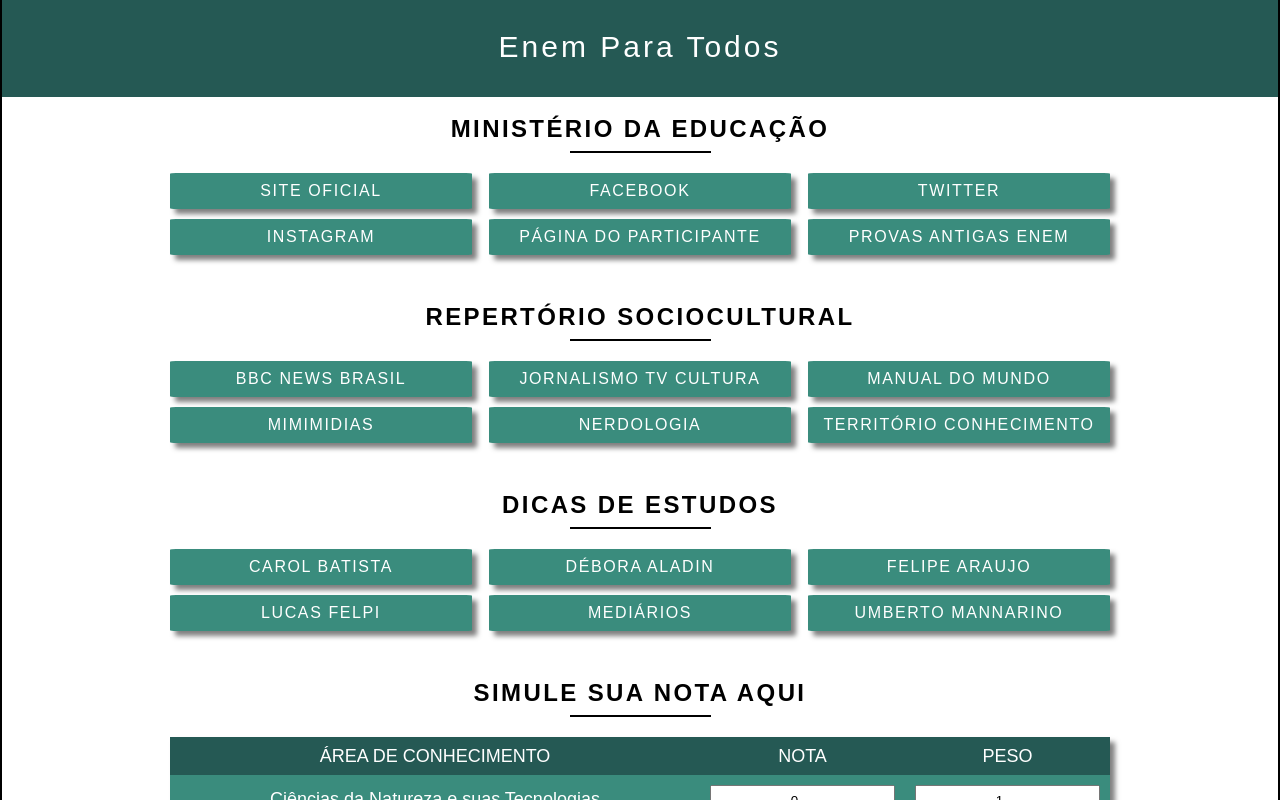
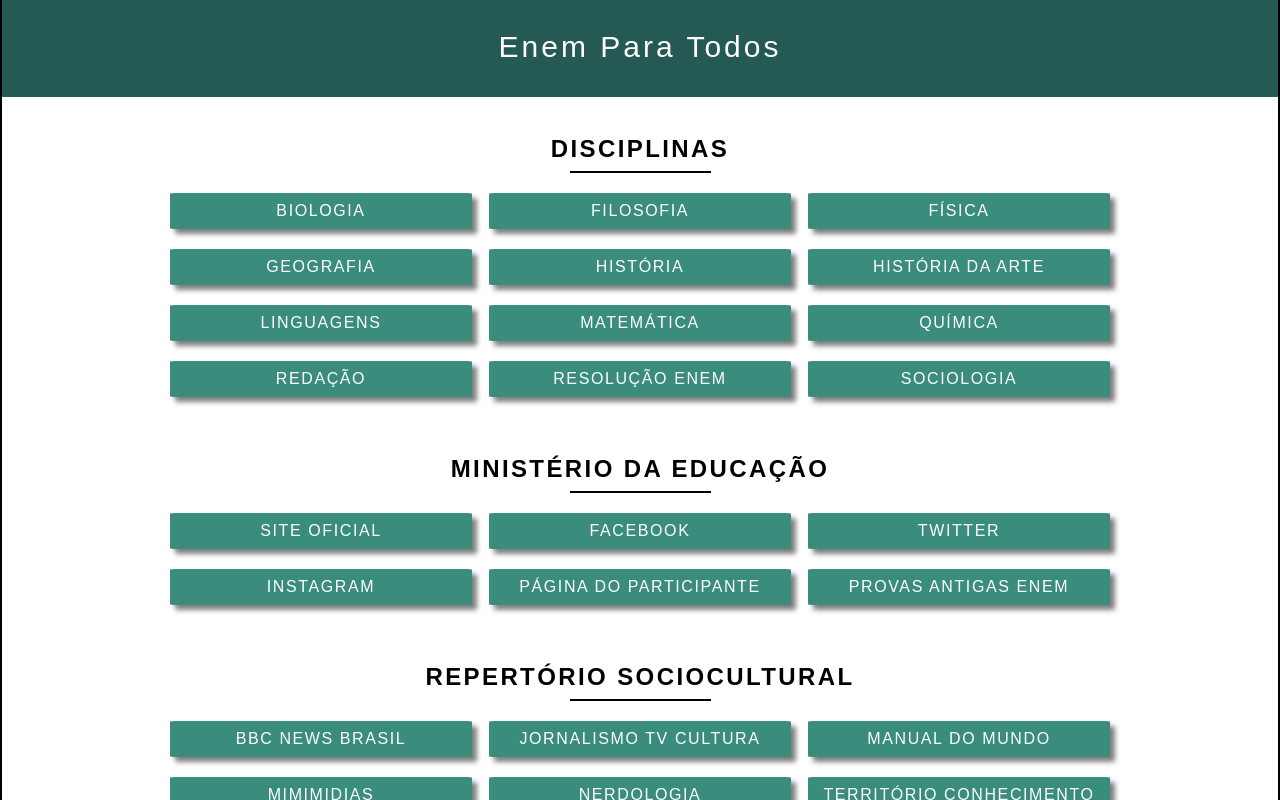
Before and after one commit to 1995-Matheus-Lima/EnemParaTodos, a React (Create React App) app in the folder enemparatodos/: page / in a window 1280 px wide. Shown: the top 800 px of the page. Built offline with nearby package versions, Linux system fonts and the light colour scheme.

Commit message:
Criados componentes linkDisciplinas e Disciplinas e Adicionado ao header os eventos onMouseOver e onMouseOut

```diff
--- a/enemparatodos/src/App.js
+++ b/enemparatodos/src/App.js
@@ -10,14 +10,15 @@ import PaginaNaoEncontrada from './componentes/PaginaNaoEncontrada';
 const App = () => {
   return (
     <div className="principal">
+      <BrowserRouter>
       <Header/>
-      <BrowserRouter>
         <Routes>
+          <Route path='/Disciplinas/:disciplina'/>
           <Route path='/' element={<Home/>}/>
           <Route path='*' element={<PaginaNaoEncontrada/>}/>
         </Routes>
+        <Footer/>
       </BrowserRouter>
-      <Footer/>
     </div>
   )
 }
--- a/enemparatodos/src/componentes/Disciplinas.js
+++ b/enemparatodos/src/componentes/Disciplinas.js
@@ -1,9 +1,50 @@
 import React from 'react'
+import LinkDisciplinas from './LinkDisciplinas'
 
 const Disciplinas = () => {
+  const disciplinas = [
+    {nome:'Biologia',
+     id:'Biologia',
+    },
+    {nome:'Filosofia',
+    id:'Filosofia',
+    },
+    {nome:'Física',
+    id:'Fisica',
+    },
+    {nome:'Geografia',
+    id:'Geografia',
+   },
+   {nome:'História',
+   id:'Historia',
+   },
+   {nome:'História da arte',
+   id:'HistoriaDaArte',
+   },
+   {nome:'Linguagens',
+   id:'Linguagens',
+   },
+   {nome:'Matemática',
+   id:'Matematica',
+   },
+   {nome:'Química',
+   id:'Quimica',
+   },
+   {nome:'Redação',
+   id:'Redacao',
+   },
+   {nome:'Resolução Enem',
+   id:'ResolucaoEnem',
+   },
+   {nome:'Sociologia',
+   id:'Sociologia',
+   },
+  ]
+
   return (
     <div className='containerHome'>
-
+      <h1>Disciplinas</h1>
+      <LinkDisciplinas disciplinas={disciplinas}/>
     </div>
   )
 }
--- a/enemparatodos/src/componentes/Header.js
+++ b/enemparatodos/src/componentes/Header.js
@@ -1,11 +1,18 @@
 import React from 'react';
+import { Link } from 'react-router-dom';
 import '../index.css';
 
 const Header = () => {
+  const VoltarHome = (event) => {
+    event.target.innerText = "Voltar Para Home"
+  }
+  const HandleOut = (event) =>{
+    event.target.innerText = "Enem Para Todos"
+  }
   return (
     <>
-      <div className="HeaderMenu">
-        <h1>Enem para todos</h1>
+      <div className="HeaderMenu" >
+       <Link to='/' onMouseOut={(event) => HandleOut(event)} onMouseEnter={(event) => VoltarHome(event)}><h1>Enem para todos</h1></Link>
       </div>
     </>
   )
--- a/enemparatodos/src/componentes/Home.js
+++ b/enemparatodos/src/componentes/Home.js
@@ -2,6 +2,7 @@ import React from 'react'
 import Calculator from './Calculator'
 import ConhecimentoDeMundo from './ConhecimentoDeMundo'
 import DicasDeEstudos from './DicasDeEstudos'
+import Disciplinas from './Disciplinas'
 import MinisteriodaEducacao from './MinisteriodaEducacao'
 
 const Home = () => {
@@ -9,6 +10,7 @@ const Home = () => {
   title.innerText = 'E.P.T | HOME'
   return (
     <div>
+      <Disciplinas/>
       <MinisteriodaEducacao/>
       <ConhecimentoDeMundo/>
       <DicasDeEstudos/>
--- /dev/null
+++ b/enemparatodos/src/componentes/LinkDisciplinas.js
@@ -0,0 +1,12 @@
+import React from 'react'
+import { Link } from 'react-router-dom'
+
+const LinkDisciplinas = ({disciplinas}) => {
+  return (
+    <nav className='linksInternosCss'>
+      {disciplinas.map(({id,nome}) => <Link key={id} to={`Disciplinas/${id}`}>{nome}</Link>)}
+    </nav>
+  )
+}
+
+export default LinkDisciplinas
--- a/enemparatodos/src/index.css
+++ b/enemparatodos/src/index.css
@@ -146,13 +146,15 @@ table {
   align-items: center;
 }
 .HeaderMenu h1 {
-  color: #fff;
   text-transform: capitalize;
   font-family: Arial, Helvetica, sans-serif;
   letter-spacing: 0.1em;
   font-size: 30px;
 }
-
+.HeaderMenu a {
+  color: #fff;
+  text-decoration: none;
+}
 /* ------------------- foooter --------------- */
 
 .FooterStyle {
@@ -203,7 +205,7 @@ table {
 .containerHome {
   display: block;
   max-width: 940px;
-  margin: 0 auto 20px auto;
+  margin: 20px auto;
   padding-top: 20px;
 }
 .containerHome h1 {
@@ -295,7 +297,7 @@ table {
   background-color: #3a8c7d;
   border-radius: 2%;
   padding: 10px;
-  margin-bottom: 10px;
+  margin-bottom: 20px;
   text-transform: uppercase;
   color: #fff;
   letter-spacing: 0.1em;
@@ -307,3 +309,28 @@ table {
   color: #212226;
   cursor: pointer;
 }
+/*---------------Link internos-----------------------*/
+.linksInternosCss {
+  display: flex;
+  justify-content: space-between;
+  flex-wrap: wrap;
+}
+.linksInternosCss a {
+  min-width: 30%;
+  text-align: center;
+  text-decoration: none;
+  background-color: #3a8c7d;
+  border-radius: 2%;
+  padding: 10px;
+  margin-bottom: 20px;
+  text-transform: uppercase;
+  color: #fff;
+  letter-spacing: 0.1em;
+  font-family: Arial, Helvetica, sans-serif;
+  box-shadow: 5px 5px 5px rgba(0, 0, 0, 0.5);
+}
+.linksInternosCss a:hover {
+  background-color: #71d99e;
+  color: #212226;
+  cursor: pointer;
+}
```
Also changed, not shown: 1 other file (tests, documents, lock files or other folders).
